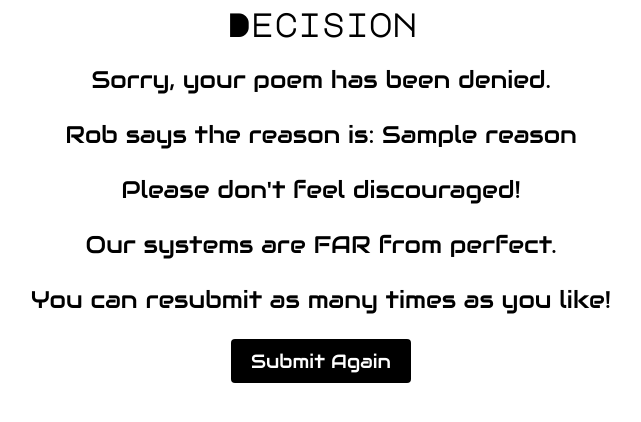
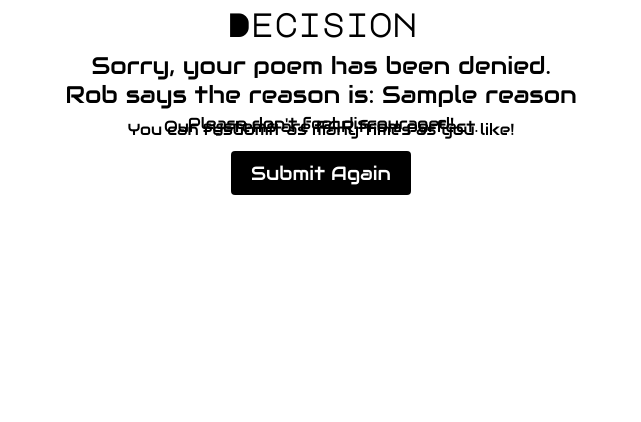
Before and after one commit to tmansmann0/RobotsDecideLitmag, a Flask app: template templates/result.html in a window 1280 px wide. Shown: the top 422 px of the page, without its empty margins (319-960 px from the left). Run offline with Flask 2, Linux system fonts and the light colour scheme; the template is opened without the code that fills it: most values are stand-ins (such as "Sample title", 1, 10 or a date in 2020).

Commit message:
added more gifs

```diff
--- a/templates/404.html
+++ b/templates/404.html
@@ -50,7 +50,7 @@
 <body>
     <h1>404 Page not found</h1>
     <img src="{{ url_for('static', filename='404.gif') }}" alt="404 error image" width="350" height="350">
-    <p>Our robots can't figure this one out</p>
+    <p>Rob can't figure this one out</p>
     <a href="/" style="text-decoration:none;">
         <button>Go back home</button>
     </a>
--- a/templates/result.html
+++ b/templates/result.html
@@ -21,6 +21,24 @@
             font-family: 'Audiowide-Regular';
             font-size: 1.5em;
             text-align: center;
+            line-height: 0.2;
+        }
+        p2 {
+            font-family: 'Audiowide-Regular';
+            font-size: 1.2 em;
+            text-align: center;
+            word-wrap: break-word;
+            white-space: pre-line;
+            line-height: 0.2;
+        }
+        p3 {
+            font-family: 'Audiowide-Regular';
+            font-size: 0.5em;
+            text-align: center;
+            line-height: 0.2;
+        }
+        img {
+        width: 20%
         }
         /* Center the button horizontally */
         input[type="submit"] {
@@ -44,13 +62,20 @@
 <body>
     <h1>Decision</h1>
     {% if decision == 'accepted' %}
-        <p>Congratulations! Your poem has been accepted.</p>
+    <div style="text-align:center;">
+    <img src="{{ url_for('static', filename='send.gif') }}" />
+    <p>Congratulations! Your poem has been accepted*.</p>
+    <p>We'll email you when the issue comes out.</p>
+    <p3>*Subject to final human review</p3>
+    </div>
     {% else %}
         <p>Sorry, your poem has been denied.</p>
         <p>Rob says the reason is: {{ reason }}</p>
-        <p>Please don't feel discouraged!</p>
-        <p>Our systems are FAR from perfect.</p>
-        <p>You can resubmit as many times as you like!</p>
+        <div style="text-align:center;">
+        <p2>Please don't feel discouraged!</p2> <br>
+        <p2>Our systems are FAR from perfect.</p2> <br>
+        <p2>You can resubmit as many times as you like!</p2> <br>
+        </div>
     {% endif %}
     <form action="submit" method="GET">
     <input type="submit" value="Submit Again">
```
Also changed, not shown: templates/home.html (+17 -0 lines), templates/loading.html (+8 -2 lines), static/loading.gif, 4 other files.
